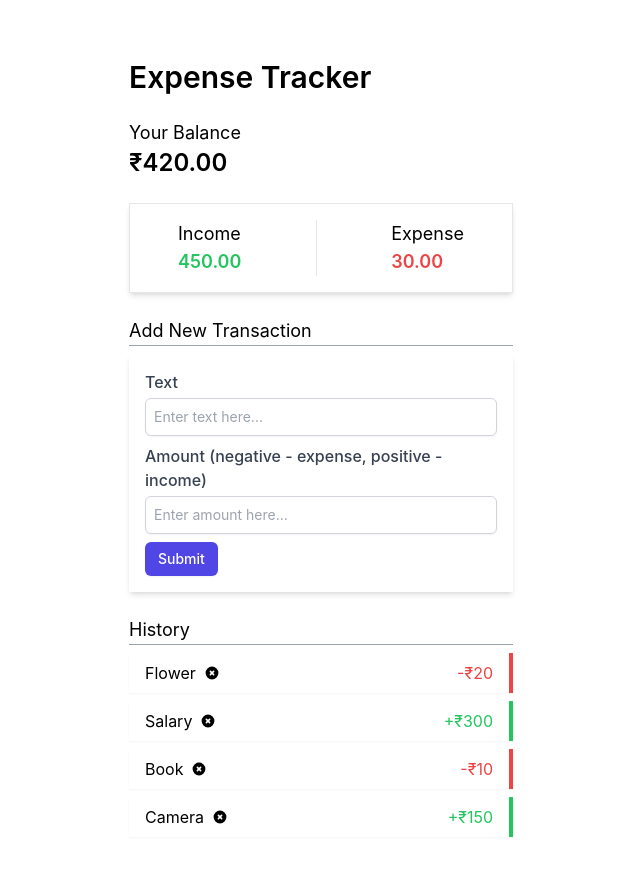
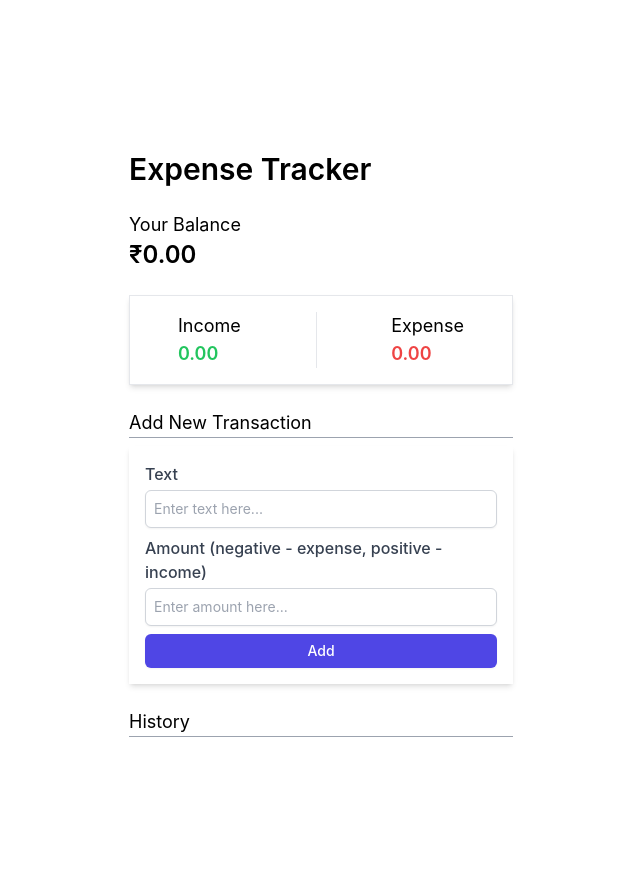
Before and after one commit to Manav-Kaushal/expense-tracker, a Next.js app: page / in a window 1280 px wide. Shown: the top 876 px of the page, without its empty margins (319-959 px from the left). Built offline with nearby package versions, Linux system fonts and the light colour scheme.

Commit message:
Global State complete

```diff
--- a/components/AddTransaction.js
+++ b/components/AddTransaction.js
@@ -1,6 +1,22 @@
 import { Formik, Field, Form } from "formik";
+import { useContext, useState } from "react";
+import { GlobalContext } from "../context/GlobalState";
 
 export const AddTransaction = () => {
+  const { addTransaction } = useContext(GlobalContext);
+  const [loading, setLoading] = useState(false);
+
+  const handleSubmit = (transaction) => {
+    setLoading(true);
+    const newTransaction = {
+      id: Math.floor(Math.random() * 100000000),
+      text: transaction.text,
+      amount: +transaction.amount,
+    };
+    addTransaction(newTransaction);
+    setLoading(false);
+  };
+
   return (
     <div className="space-y-2">
       <h4 className="text-lg border-b border-gray-400">Add New Transaction</h4>
@@ -10,10 +26,7 @@ export const AddTransaction = () => {
             text: "",
             amount: "",
           }}
-          onSubmit={async (values) => {
-            await new Promise((r) => setTimeout(r, 500));
-            alert(JSON.stringify(values, null, 2));
-          }}
+          onSubmit={(values) => handleSubmit(values)}
         >
           <Form className="space-y-2 shadow-md p-4 text-lg">
             <div>
@@ -27,6 +40,7 @@ export const AddTransaction = () => {
                 as="input"
                 id="text"
                 name="text"
+                autoComplete="off"
                 placeholder="Enter text here..."
                 className="p-2 shadow-sm focus:ring-indigo-500 focus:border-indigo-500 mt-1 block w-full sm:text-sm border border-gray-300 rounded-md"
               />
@@ -49,9 +63,9 @@ export const AddTransaction = () => {
 
             <button
               type="submit"
-              className="inline-flex items-center px-3 py-2 border border-transparent text-sm leading-4 font-medium rounded-md shadow-sm text-white bg-indigo-600 hover:bg-indigo-700 focus:outline-none focus:ring-2 focus:ring-offset-2 focus:ring-indigo-500"
+              className="w-full inline-flex items-center justify-center px-3 py-2 border border-transparent text-sm leading-4 font-medium rounded-md shadow-sm text-white bg-indigo-600 hover:bg-indigo-700 focus:outline-none focus:ring-2 focus:ring-offset-2 focus:ring-indigo-500"
             >
-              Submit
+              {loading ? "Loading..." : "Add"}
             </button>
           </Form>
         </Formik>
--- a/components/TransactionList.js
+++ b/components/TransactionList.js
@@ -4,6 +4,7 @@ import { Transaction } from "./Transaction";
 
 export const TransactionList = () => {
   const { transactions } = useContext(GlobalContext);
+  console.log(transactions);
   return (
     <div className="space-y-2">
       <h4 className="text-lg border-b border-gray-400">History</h4>
--- a/context/AppReducer.js
+++ b/context/AppReducer.js
@@ -1,5 +1,10 @@
 export default (state, action) => {
   switch (action.type) {
+    case "ADD_TRANSACTION":
+      return {
+        ...state,
+        transactions: [action.payload, ...state.transactions],
+      };
     case "DELETE_TRANSACTION":
       return {
         ...state,
--- a/context/GlobalState.js
+++ b/context/GlobalState.js
@@ -3,12 +3,7 @@ import AppReducer from "./AppReducer";
 
 // Initial State
 const initialState = {
-  transactions: [
-    { id: 1, text: "Flower", amount: -20 },
-    { id: 2, text: "Salary", amount: 300 },
-    { id: 3, text: "Book", amount: -10 },
-    { id: 4, text: "Camera", amount: 150 },
-  ],
+  transactions: [],
 };
 
 // Create context
@@ -22,10 +17,17 @@ export const GlobalProvider = ({ children }) => {
   function deleteTransaction(id) {
     dispatch({ type: "DELETE_TRANSACTION", payload: id });
   }
+  function addTransaction(transaction) {
+    dispatch({ type: "ADD_TRANSACTION", payload: transaction });
+  }
 
   return (
     <GlobalContext.Provider
-      value={{ transactions: state.transactions, deleteTransaction }}
+      value={{
+        transactions: state.transactions,
+        deleteTransaction,
+        addTransaction,
+      }}
     >
       {children}
     </GlobalContext.Provider>
--- a/pages/index.js
+++ b/pages/index.js
@@ -1,3 +1,4 @@
+import Head from "next/head";
 import { AddTransaction } from "../components/AddTransaction";
 import { Balance } from "../components/Balance";
 import { Header } from "../components/Header";
@@ -8,6 +9,9 @@ import { GlobalProvider } from "../context/GlobalState";
 export default function Home() {
   return (
     <GlobalProvider>
+      <Head>
+        <title>Expense Tracker</title>
+      </Head>
       <main className="min-h-screen flex items-center justify-center my-12">
         <div className="w-full space-y-6 max-w-sm">
           <Header title="Expense Tracker" />
```
